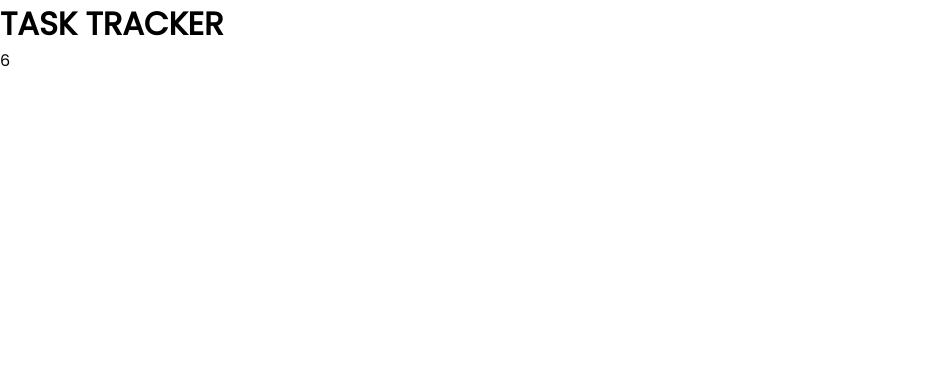
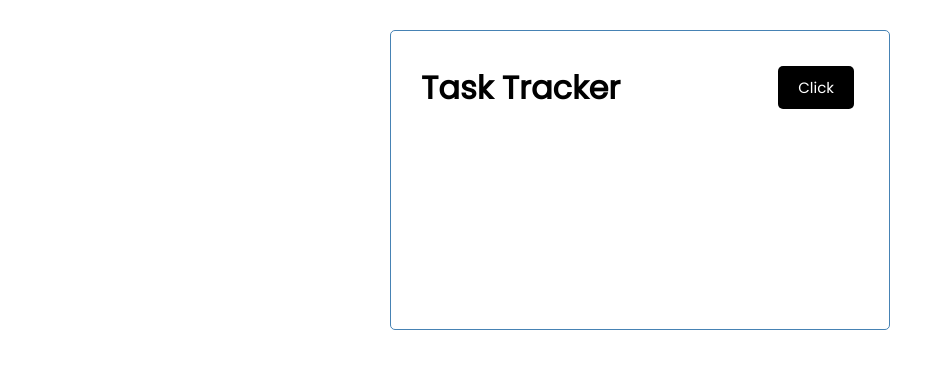
Before and after one commit to jamestheengineer/angular-playground, an Angular app in the folder angular-crash/: page / in a window 1280 px wide. Shown: the top 368 px of the page, without its empty margins (0-952 px from the left). Built offline with nearby package versions, Linux system fonts and the light colour scheme.

Commit message:
Header and Button components

```diff
--- a/angular-crash/src/app/app.component.html
+++ b/angular-crash/src/app/app.component.html
@@ -1,2 +1,3 @@
-<h1>{{ title.toUpperCase() }}</h1>
-{{ 1 + 5 }}
+<div class="container">
+  <app-header></app-header>
+</div>
--- a/angular-crash/src/app/app.component.ts
+++ b/angular-crash/src/app/app.component.ts
@@ -5,6 +5,4 @@
   templateUrl: './app.component.html',
   styleUrls: ['./app.component.css'],
 })
-export class AppComponent {
-  title: string = 'Task Tracker';
-}
+export class AppComponent {}
--- a/angular-crash/src/app/app.module.ts
+++ b/angular-crash/src/app/app.module.ts
@@ -2,10 +2,14 @@
 import { BrowserModule } from '@angular/platform-browser';
 
 import { AppComponent } from './app.component';
+import { HeaderComponent } from './components/header/header.component';
+import { ButtonComponent } from './components/button/button.component';
 
 @NgModule({
   declarations: [
-    AppComponent
+    AppComponent,
+    HeaderComponent,
+    ButtonComponent
   ],
   imports: [
     BrowserModule
--- /dev/null
+++ b/angular-crash/src/app/components/button/button.component.html
@@ -0,0 +1 @@
+<button class="btn">Click</button>
--- /dev/null
+++ b/angular-crash/src/app/components/header/header.component.css
@@ -0,0 +1,6 @@
+header {
+  display: flex;
+  justify-content: space-between;
+  align-items: center;
+  margin-bottom: 20px;
+}
--- /dev/null
+++ b/angular-crash/src/app/components/header/header.component.html
@@ -0,0 +1,4 @@
+<header>
+  <h1>{{ title }}</h1>
+  <app-button></app-button>
+</header>
--- /dev/null
+++ b/angular-crash/src/app/components/header/header.component.ts
@@ -0,0 +1,10 @@
+import { Component } from '@angular/core';
+
+@Component({
+  selector: 'app-header',
+  templateUrl: './header.component.html',
+  styleUrls: ['./header.component.css'],
+})
+export class HeaderComponent {
+  title: string = 'Task Tracker';
+}
```
Also changed, not shown: angular-crash/src/app/components/button/button.component.ts (added, +10 -0 lines), angular-crash/src/app/components/button/button.component.css (added), 2 other files (tests, documents, lock files or other folders).
